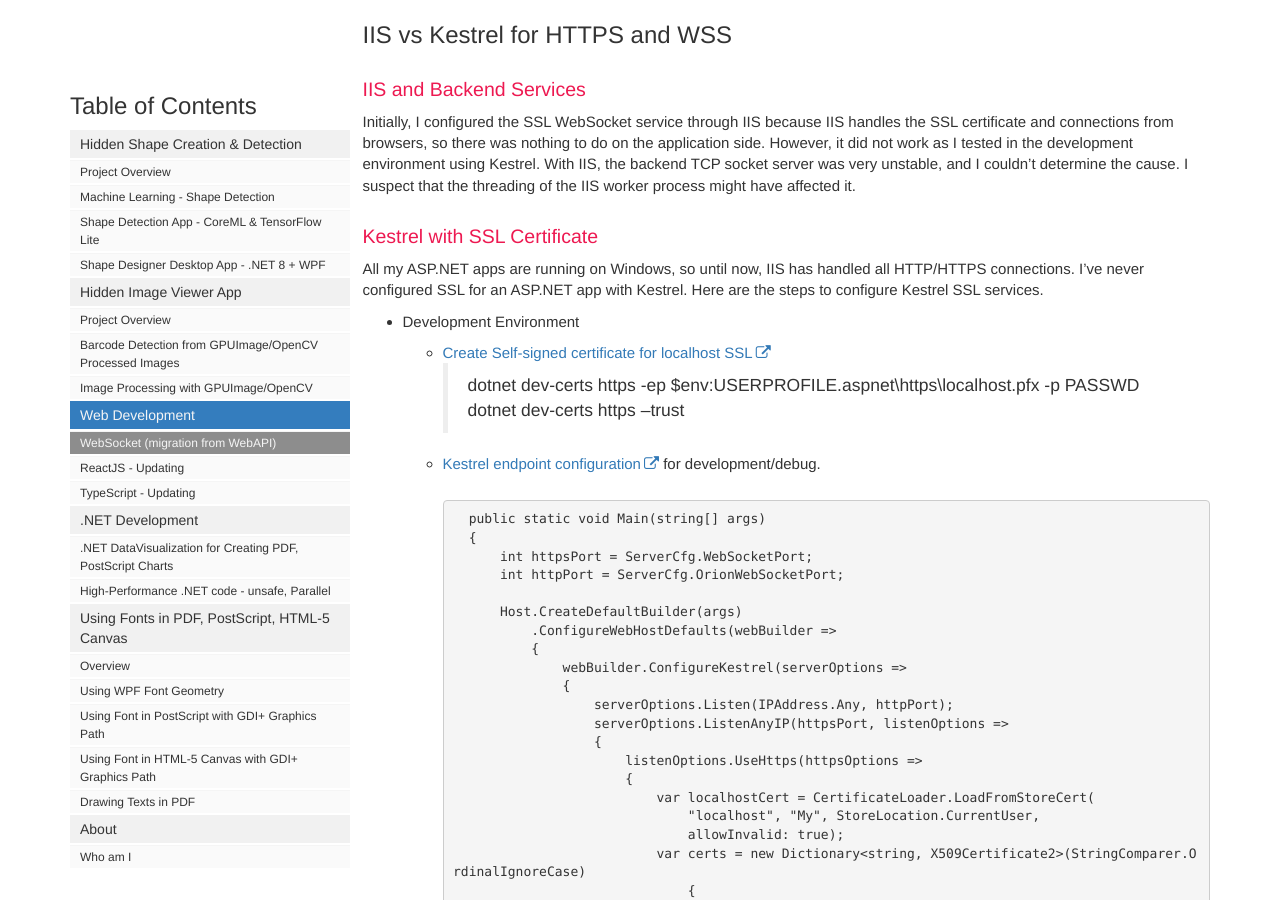
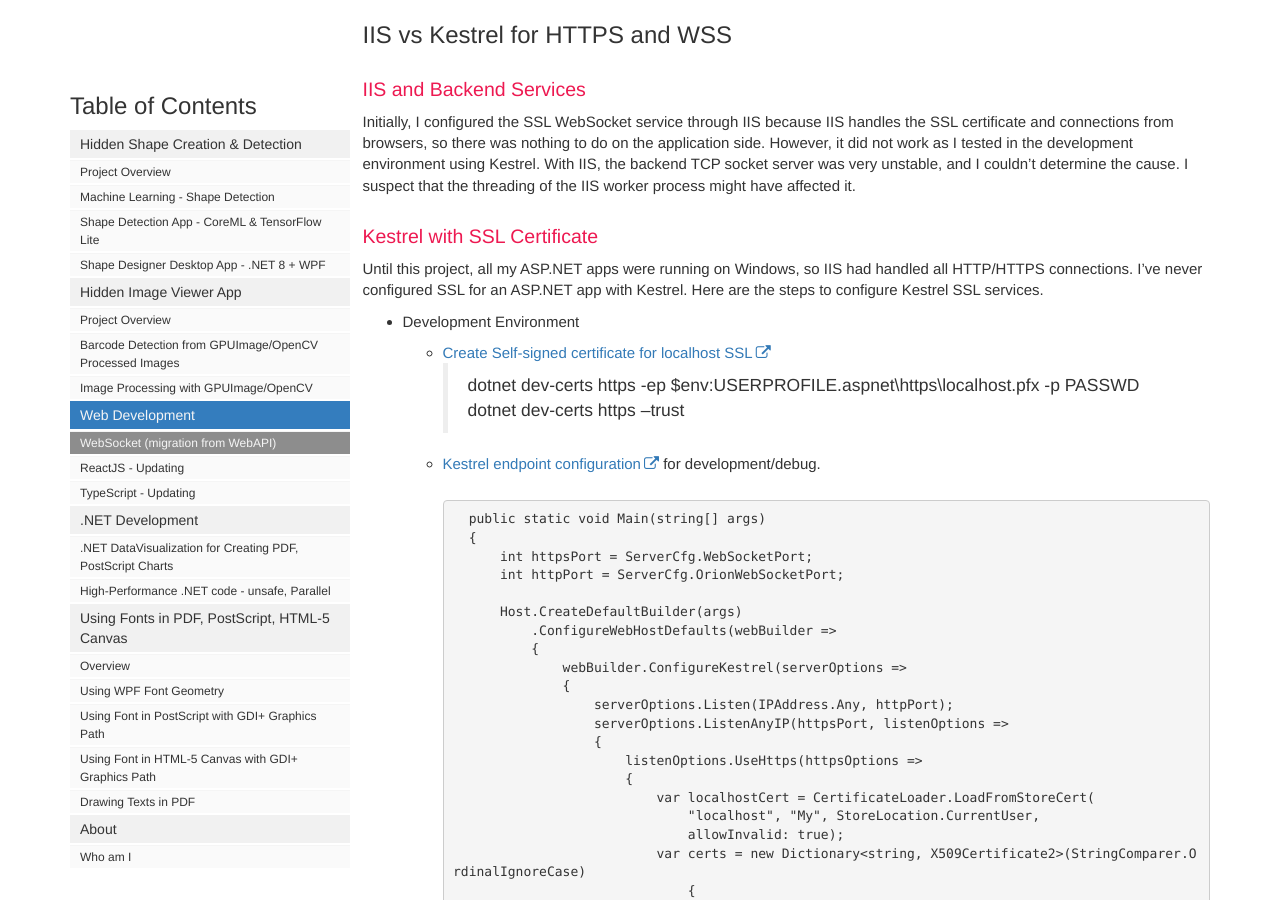
Before and after one commit to heungwook/heungwook.github.io, a Jekyll site: the page built from pages/webdev/web_websocket_01.md, in a window 1280 px wide and 900 px high, scrolled down 1037 px. Built offline with Jekyll 4.4.1, drawn with Linux system fonts in a browser that asks for light colours; comment, search, counter and statistics services are not loaded.

Commit message:
20240318 0912

```diff
--- a/pages/webdev/web_websocket_01.md
+++ b/pages/webdev/web_websocket_01.md
@@ -38,7 +38,7 @@ Initially, I configured the SSL WebSocket service through IIS because IIS handle
 
 ### Kestrel with SSL Certificate
 
-All my ASP.NET apps are running on Windows, so until now, IIS has handled all HTTP/HTTPS connections. I've never configured SSL for an ASP.NET app with Kestrel. Here are the steps to configure Kestrel SSL services.
+Until this project, all my ASP.NET apps were running on Windows, so IIS had handled all HTTP/HTTPS connections. I've never configured SSL for an ASP.NET app with Kestrel. Here are the steps to configure Kestrel SSL services.
 
 - Development Environment
 
```
